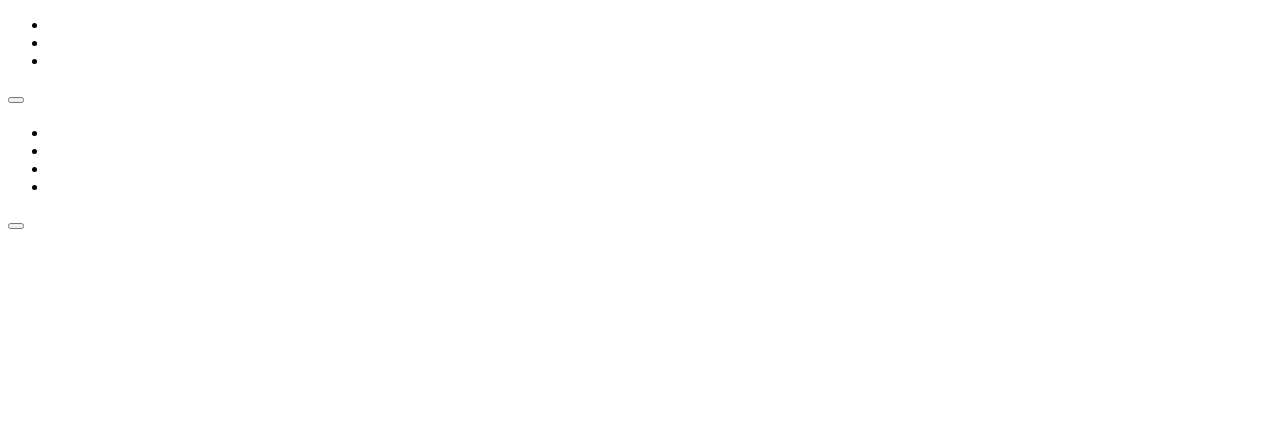
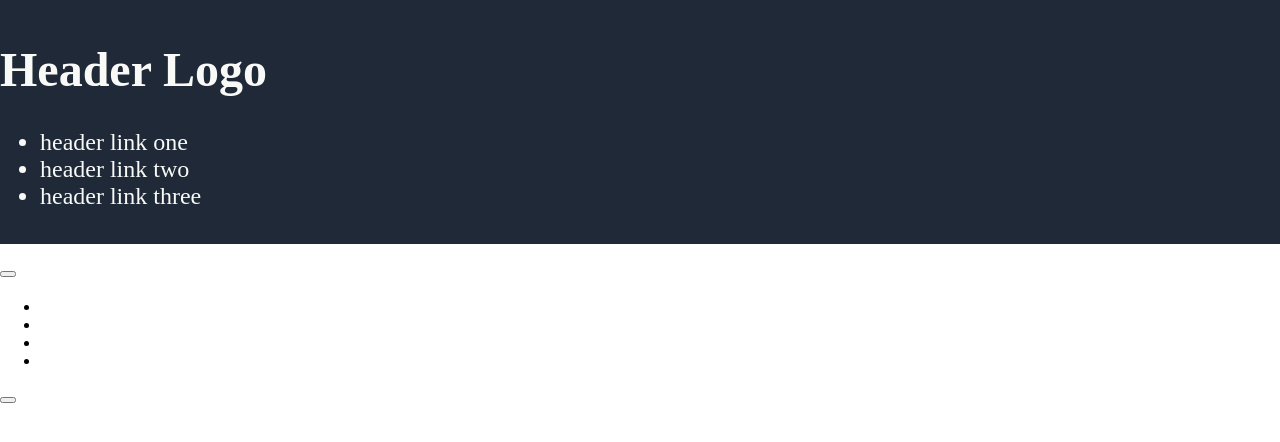
Before and after one commit to MihailKruts/Landing_page, a plain HTML site: page index.html in a window 1280 px wide. Drawn offline with Linux system fonts and the light colour scheme.

Commit message:
Edit index.html and style.css

```diff
--- a/index.html
+++ b/index.html
@@ -9,11 +9,12 @@
 </head>
 <body>
     <header>
+        <h1>Header Logo</h1>
         <nav>
             <ul>
-                <li></li>
-                <li></li>
-                <li></li>
+                <li>header link one </li>
+                <li>header link two</li>
+                <li>header link three</li>
             </ul>
         </nav>
     </header>
--- a/style.css
+++ b/style.css
@@ -0,0 +1,13 @@
+header{
+    background-color: #1F2937;
+    color: #F9FAF8;
+    font-size: 24px;
+    padding: 10px 0;
+    width: 100%;
+}
+body{
+    padding: 0;
+    margin: 0;
+    height: 100%;
+
+}
```
